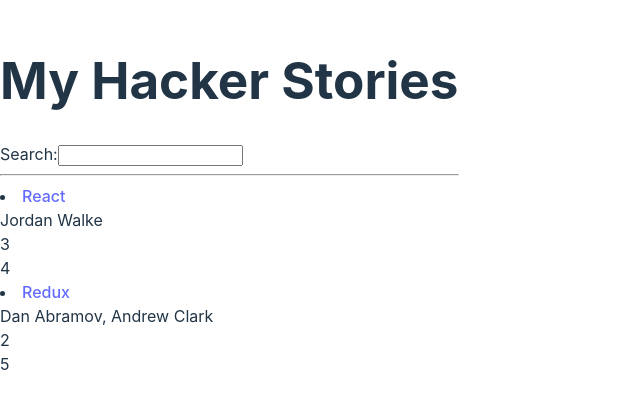
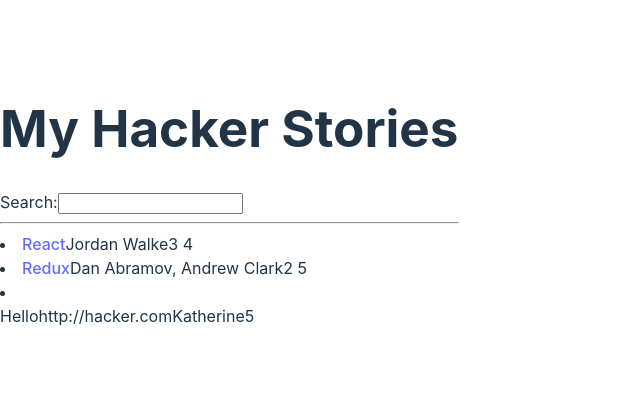
Before and after one commit to lisacodesnow/hacker_stories_react_project, a React (Vite) app: page / in a window 1280 px wide. Shown: the part 203-612 px from the top of the page, without its empty margins (0-640 px from the left). Built offline with nearby package versions, Linux system fonts and the light colour scheme.

Commit message:
Practiced creating instances of the component

```diff
--- a/src/App.jsx
+++ b/src/App.jsx
@@ -18,6 +18,15 @@
     num_comments: 2,
     points: 5,
     objectID: 1,
+  },
+
+  {
+    title:"" ,
+    url:"" ,
+    author: "",
+    num_comments: "",
+    points: "",
+    objectID: "",
   }
 ]
 
@@ -27,10 +36,11 @@
  list.map( (item) =>(
 
     <li key={item.objectID}>
-      <a href= {item.url}>{item.title}</a><br></br>
-      <span>{item.author}</span><br></br>
-      <span>{item.num_comments} </span><br></br>
+      <a href= {item.url}>{item.title}</a>
+      <span>{item.author}</span>
+      <span>{item.num_comments} </span>
      <span> {item.points}</span>
+
     </li>
   )
   )
@@ -52,9 +62,9 @@
   return(
     <div>
       <h1> My Hacker Stories</h1>
-      <Search />
+      <Search  />
       <hr/>
-       <List />
+       <List item="Complex Site"/>
 
     </div>
   )
--- a/src/Practice.jsx
+++ b/src/Practice.jsx
@@ -1,23 +1,27 @@
 import * as React from 'react';
+
+const Lists = (props) => (
+    <div>{props.title}
+
+    {props.url}
+     {props.author}
+     {props.num_comments}
+
+</div>
+)
+
+
+
+
+
 
 
 
 function Practice(){
+    return(
+        <Lists title = "Hello"url = "http://hacker.com" author="Katherine"
+        num_comments="5"/>
 
-var teaNames = ["honey", "apple", "chestnut", "fennel", "sea", 5]
-var myLikes = (likes) => (
-    `I like ${likes} tea. `
-)
-var mapFunction = teaNames.map(myLikes)
-    return(
-        <div>
-            <h1>{mapFunction[0]}</h1>
-            <h1>{mapFunction[1]}</h1>
-            <h1>{mapFunction[2]}</h1>
-            <h1>{mapFunction[3]}</h1>
-            <h1>{mapFunction[4]}</h1>
-            <h1>{mapFunction[5]}</h1>
-        </div>
     )
 }
 
--- a/src/main.jsx
+++ b/src/main.jsx
@@ -7,6 +7,6 @@
 ReactDOM.createRoot(document.getElementById('root')).render(
   <React.StrictMode>
     <App />
-
+   <Practice/>
   </React.StrictMode>,
 )
```
